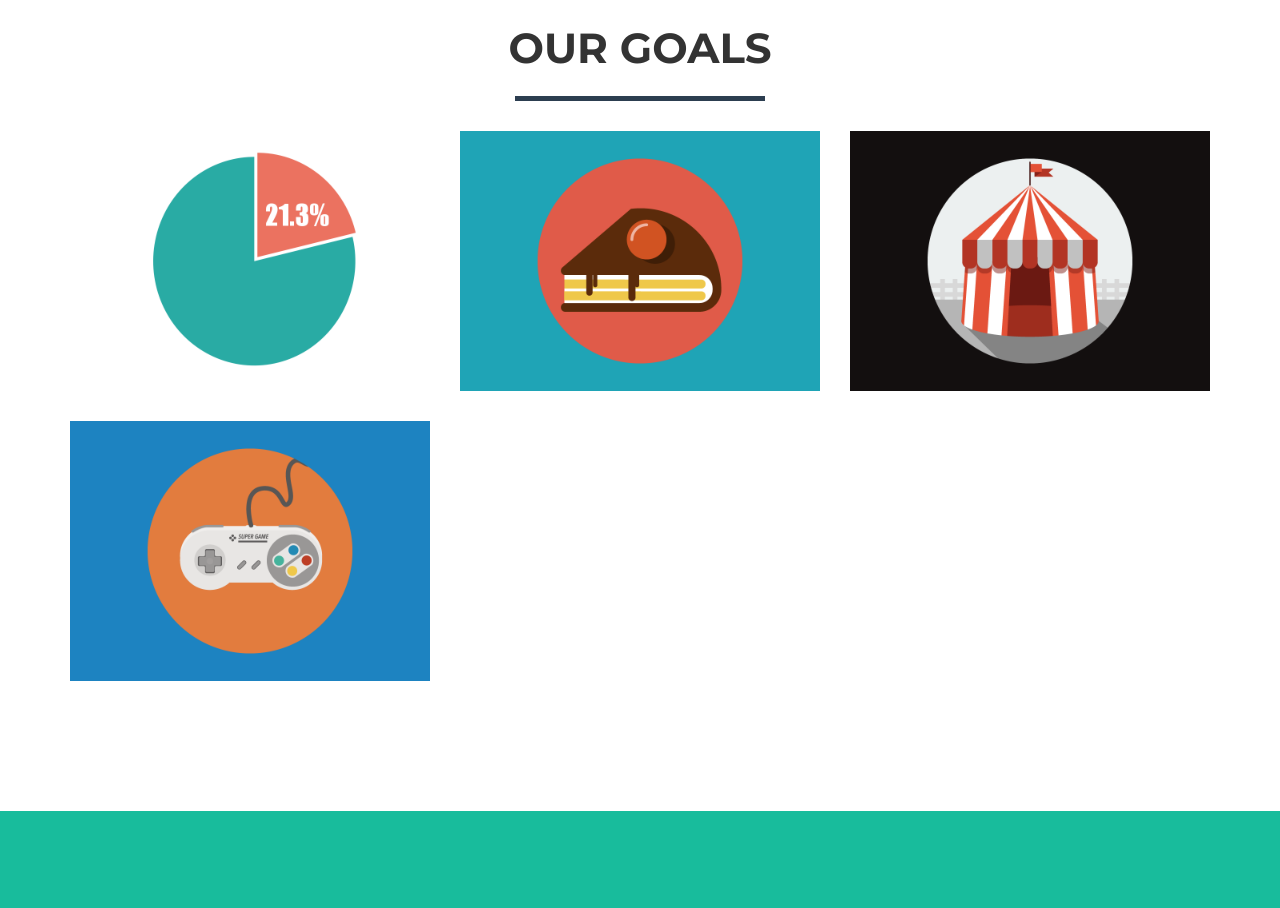
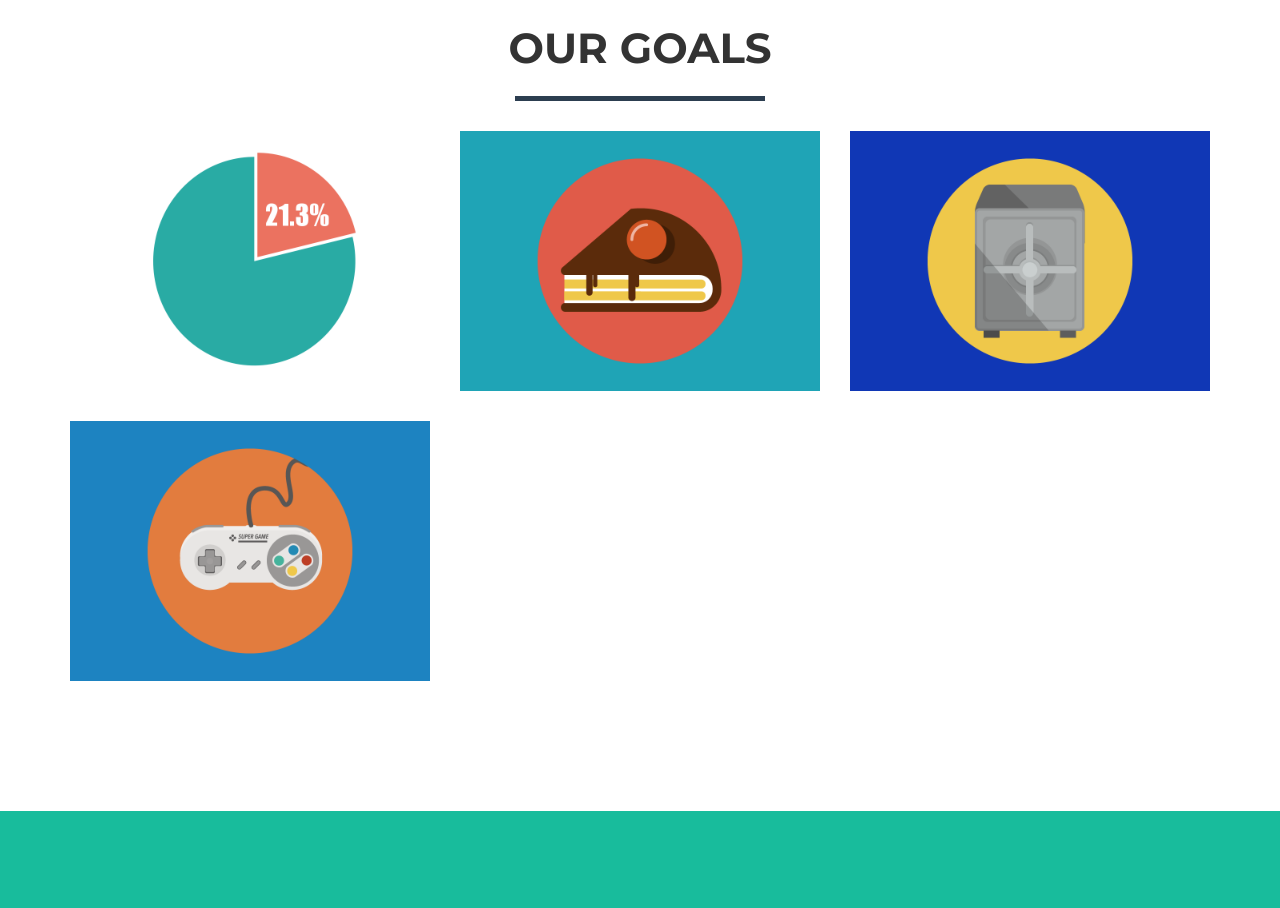
Before and after one commit to AideTechBot/mobidish, a website: page index.html in a window 1280 px wide. Shown: the part 880-1788 px from the top of the page. Drawn offline with nearby package versions, Linux system fonts and the light colour scheme.

Commit message:
Updated typo

```diff
--- a/index.html
+++ b/index.html
@@ -144,7 +144,7 @@
                                 <i class="fa fa-search-plus fa-3x"></i>
                             </div>
                         </div>
-                        <img src="img/portfolio/circus.png" class="img-responsive" alt="">
+                        <img src="img/portfolio/safe.png" class="img-responsive" alt="">
                     </a>
                 </div>
                 <div class="col-sm-4 portfolio-item">
```
